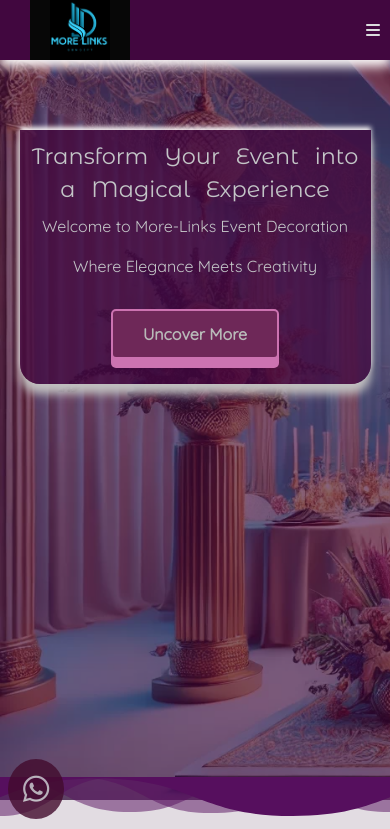
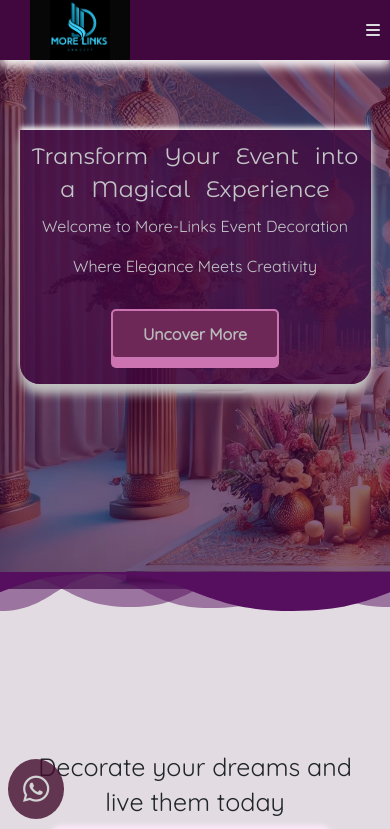
Before and after one commit to Ikendu/moreLinksDeco, a React (Vite) app in the folder mysite/: page / in a window 390 px wide. Shown: the top 829 px of the page. Built offline with nearby package versions, Linux system fonts and the light colour scheme.

Commit message:
more on landing page

```diff
--- a/mysite/src/App.css
+++ b/mysite/src/App.css
@@ -254,6 +254,13 @@ body {
   }
 }
 @media (max-width: 800px) {
+  .pageCover {
+    height: 65vh;
+  }
+  .overlay {
+    z-index: 10;
+    height: 65vh;
+  }
   .reduceLink {
     padding: 20px;
   }
@@ -291,13 +298,6 @@ body {
   }
 }
 @media (max-width: 600px) {
-  .pageCover {
-    height: 80vh;
-  }
-  .overlay {
-    z-index: 10;
-    height: 80vh;
-  }
   .landingContent {
     padding: 10px;
     width: 80%;
@@ -324,11 +324,11 @@ body {
 }
 @media (max-width: 500px) {
   .pageCover {
-    height: 90vh;
+    /* height: 70vh; */
   }
   .overlay {
     z-index: 10;
-    height: 90vh;
+    /* height: 70vh; */
   }
   .pageContent {
     font-size: 1em;
--- a/mysite/src/pages/aboutPage/about.css
+++ b/mysite/src/pages/aboutPage/about.css
@@ -41,7 +41,7 @@
 .aboutMain p {
   width: max(54%, 380px);
   line-height: 35px;
-  font-size: 20px;
+  font-size: 16.5px;
   text-shadow: 2px 0px #131212;
 }
 .aboutMain a {
--- a/mysite/src/pages/contactPage/contact.css
+++ b/mysite/src/pages/contactPage/contact.css
@@ -34,7 +34,7 @@
 .contactMain p {
   width: max(56%, 380px);
   line-height: 35px;
-  font-size: 20px;
+  font-size: 16.5px;
   text-shadow: 2px 0px #131213;
 }
 .contactMain a {
```
